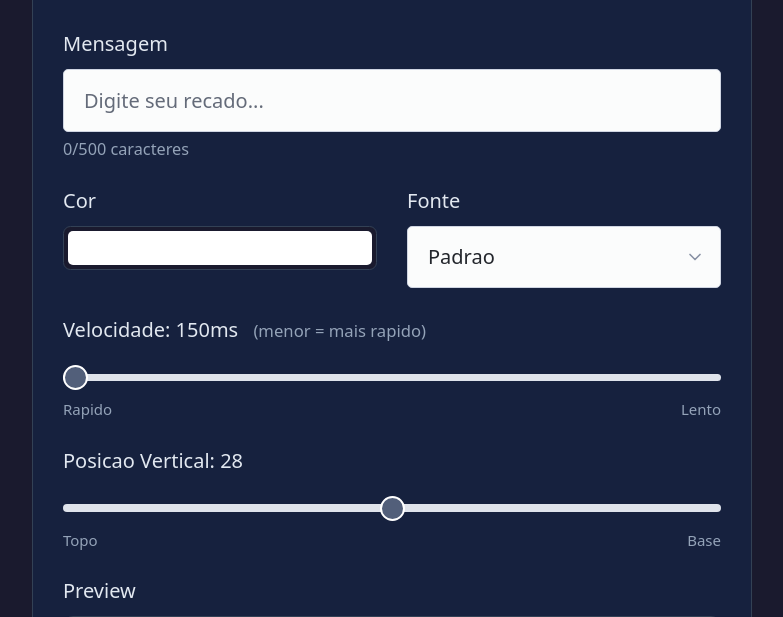
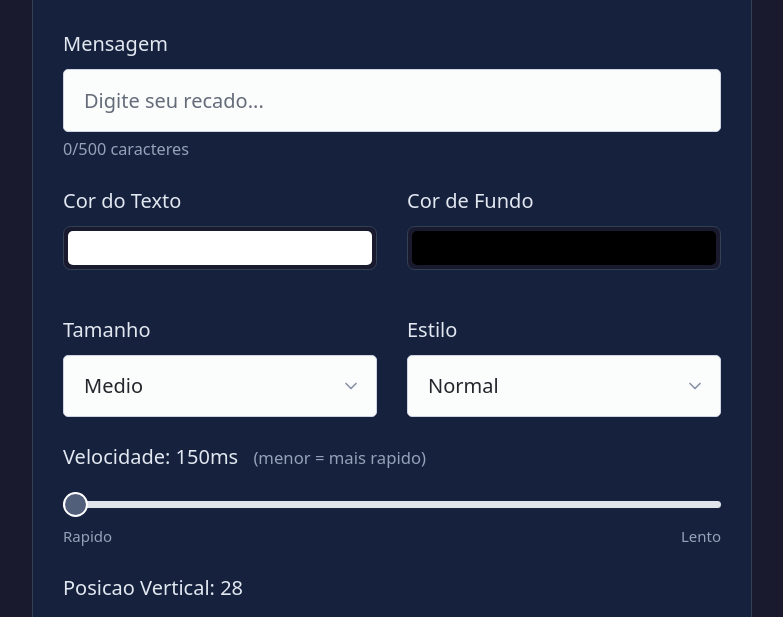
Before and after one commit to dpalis/pixoo-manager, a FastAPI app: page /text in a window 1280 px wide. Shown: the part 300-917 px from the top of the page, without its empty margins (248-1031 px from the left). Run offline with FastAPI, Linux system fonts and the light colour scheme.

Commit message:
feat(text): adicionar cor de fundo e estilos de fonte (#118)
- Adicionar color picker para cor de fundo no texto
- Renomear label "Fonte" → "Tamanho" com opções Pequeno/Médio/Grande
- Adicionar dropdown "Estilo" com opções Normal/Compacto/Retro/Fino
- Implementar envio de GIF de cor sólida antes do texto quando fundo != preto
- Atualizar preview canvas para refletir cor de fundo

Closes #118

🤖 Generated with [Claude Code](https://claude.com/claude-code)

Co-Authored-By: Claude Opus 4.5 <noreply@anthropic.com>

```diff
--- a/app/routers/text_display.py
+++ b/app/routers/text_display.py
@@ -22,11 +22,12 @@ class TextRequest(BaseModel):
     """Request para enviar texto ao Pixoo."""
     text: str = Field(..., min_length=1, max_length=500)
     color: str = Field(default="#FFFFFF")
+    background_color: str = Field(default="#000000")
     speed: int = Field(default=150, ge=150, le=200)
     font: int = Field(default=0, ge=0, le=7)
     y: int = Field(default=28, ge=0, le=56)
 
-    @field_validator("color")
+    @field_validator("color", "background_color")
     @classmethod
     def validate_color(cls, v: str) -> str:
         """Valida formato de cor hex."""
@@ -67,7 +68,8 @@ async def send_text(request: TextRequest):
             color=request.color,
             speed=request.speed,
             font=request.font,
-            y=request.y
+            y=request.y,
+            background_color=request.background_color
         )
 
         return TextResponse(
--- a/app/static/js/app.js
+++ b/app/static/js/app.js
@@ -1857,8 +1857,10 @@ function textDisplay() {
     return {
         text: '',
         color: '#FFFFFF',
+        backgroundColor: '#000000',
         speed: 150,
         font: 0,
+        fontStyle: 0,
         y: 28,
         sending: false,
         message: '',
@@ -1893,8 +1895,8 @@ function textDisplay() {
             if (!this.ctx) return;
             const ctx = this.ctx;
 
-            // Clear canvas with black background (simulating LED display)
-            ctx.fillStyle = '#000';
+            // Clear canvas with background color (simulating LED display)
+            ctx.fillStyle = this.backgroundColor;
             ctx.fillRect(0, 0, 320, 320);
 
             // Draw grid (64x64 pixels scaled 5x)
@@ -1915,16 +1917,30 @@ function textDisplay() {
             if (this.text) {
                 ctx.fillStyle = this.color;
 
-                // Font size based on font selection (approximate)
+                // Font size based on size selection
                 let fontSize;
                 switch (parseInt(this.font)) {
-                    case 2: fontSize = 32; break;  // Compact
-                    case 4: fontSize = 48; break;  // Wide
-                    case 8: fontSize = 24; break;  // Small
-                    default: fontSize = 40; break; // Default
-                }
-
-                ctx.font = `${fontSize}px monospace`;
+                    case 7: fontSize = 28; break;  // Pequeno
+                    case 4: fontSize = 48; break;  // Grande
+                    default: fontSize = 40; break; // Medio (0)
+                }
+
+                // Font weight/style based on style selection
+                let fontWeight = 'normal';
+                let fontFamily = 'monospace';
+                switch (parseInt(this.fontStyle)) {
+                    case 2:  // Compacto
+                        fontFamily = 'Arial Narrow, sans-serif';
+                        break;
+                    case 5:  // Retro/Pixel
+                        fontFamily = 'Courier New, monospace';
+                        break;
+                    case 8:  // Fino
+                        fontWeight = '300';
+                        break;
+                }
+
+                ctx.font = `${fontWeight} ${fontSize}px ${fontFamily}`;
                 ctx.textBaseline = 'top';
                 ctx.fillText(this.text, this.scrollX, parseInt(this.y) * 5);
 
@@ -1956,8 +1972,9 @@ function textDisplay() {
                     body: JSON.stringify({
                         text: this.text,
                         color: this.color,
+                        background_color: this.backgroundColor,
                         speed: parseInt(this.speed),
-                        font: parseInt(this.font),
+                        font: parseInt(this.fontStyle),  // Usa fontStyle como ID de fonte
                         y: parseInt(this.y)
                     })
                 });
--- a/app/templates/base.html
+++ b/app/templates/base.html
@@ -550,10 +550,10 @@
                     <small class="char-counter" x-text="`${text.length}/500 caracteres`"></small>
                 </div>
 
-                <!-- Controles inline: Cor + Fonte -->
+                <!-- Controles inline: Cor do Texto + Cor de Fundo -->
                 <div class="text-controls">
                     <div class="control-group">
-                        <label for="colorInput">Cor</label>
+                        <label for="colorInput">Cor do Texto</label>
                         <input
                             type="color"
                             id="colorInput"
@@ -562,12 +562,33 @@
                         >
                     </div>
                     <div class="control-group">
-                        <label for="fontSelect">Fonte</label>
+                        <label for="bgColorInput">Cor de Fundo</label>
+                        <input
+                            type="color"
+                            id="bgColorInput"
+                            x-model="backgroundColor"
+                            @input="updatePreview()"
+                        >
+                    </div>
+                </div>
+
+                <!-- Controles inline: Tamanho + Estilo -->
+                <div class="text-controls">
+                    <div class="control-group">
+                        <label for="fontSelect">Tamanho</label>
                         <select id="fontSelect" x-model="font" @change="updatePreview()">
-                            <option value="0">Padrao</option>
-                            <option value="2">Compacta</option>
-                            <option value="4">Larga</option>
-                            <option value="7">Pequena</option>
+                            <option value="7">Pequeno</option>
+                            <option value="0">Medio</option>
+                            <option value="4">Grande</option>
+                        </select>
+                    </div>
+                    <div class="control-group">
+                        <label for="styleSelect">Estilo</label>
+                        <select id="styleSelect" x-model="fontStyle" @change="updatePreview()">
+                            <option value="0">Normal</option>
+                            <option value="2">Compacto</option>
+                            <option value="5">Retro/Pixel</option>
+                            <option value="8">Fino</option>
                         </select>
                     </div>
                 </div>
```
Also changed, not shown: app/services/text_sender.py (+44 -1 lines).
